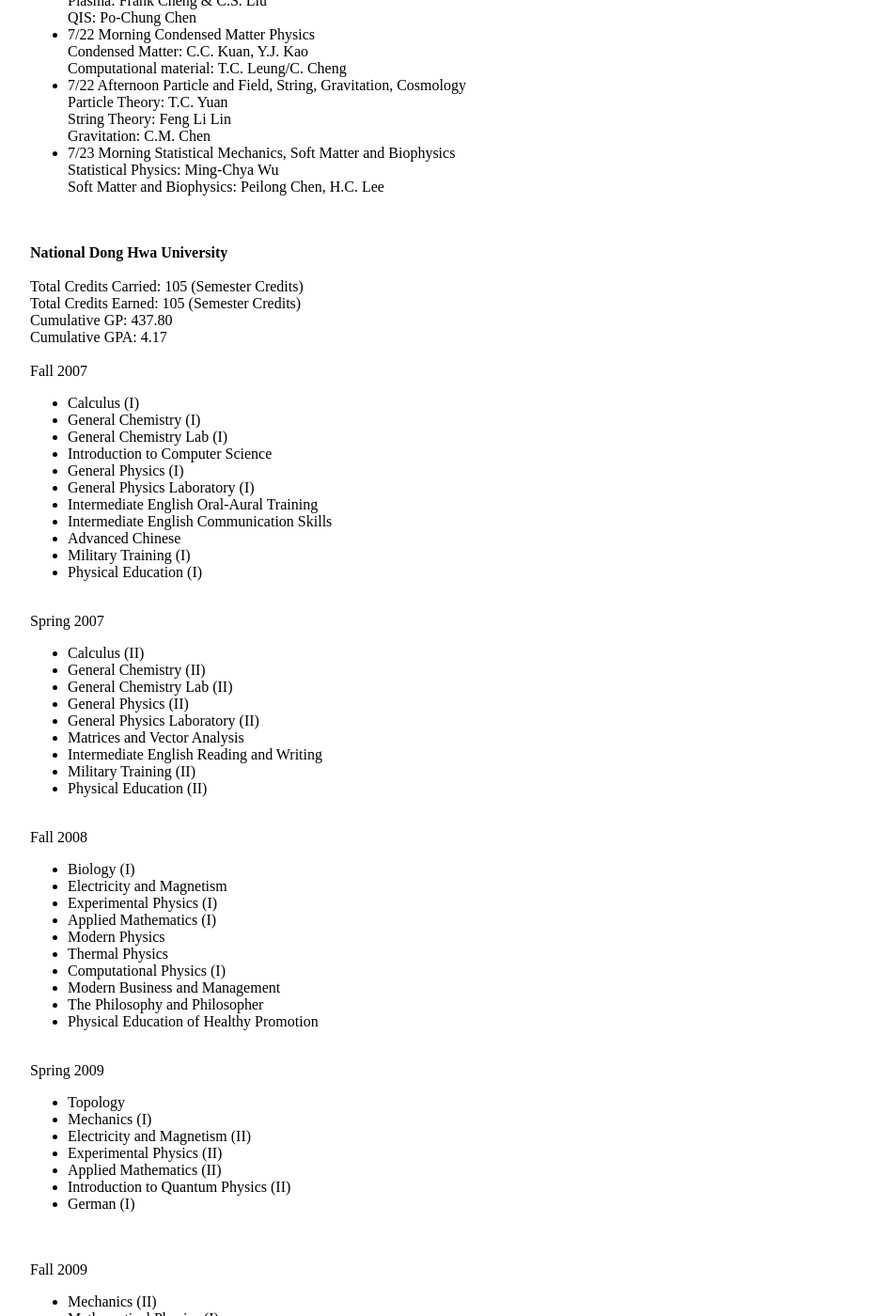
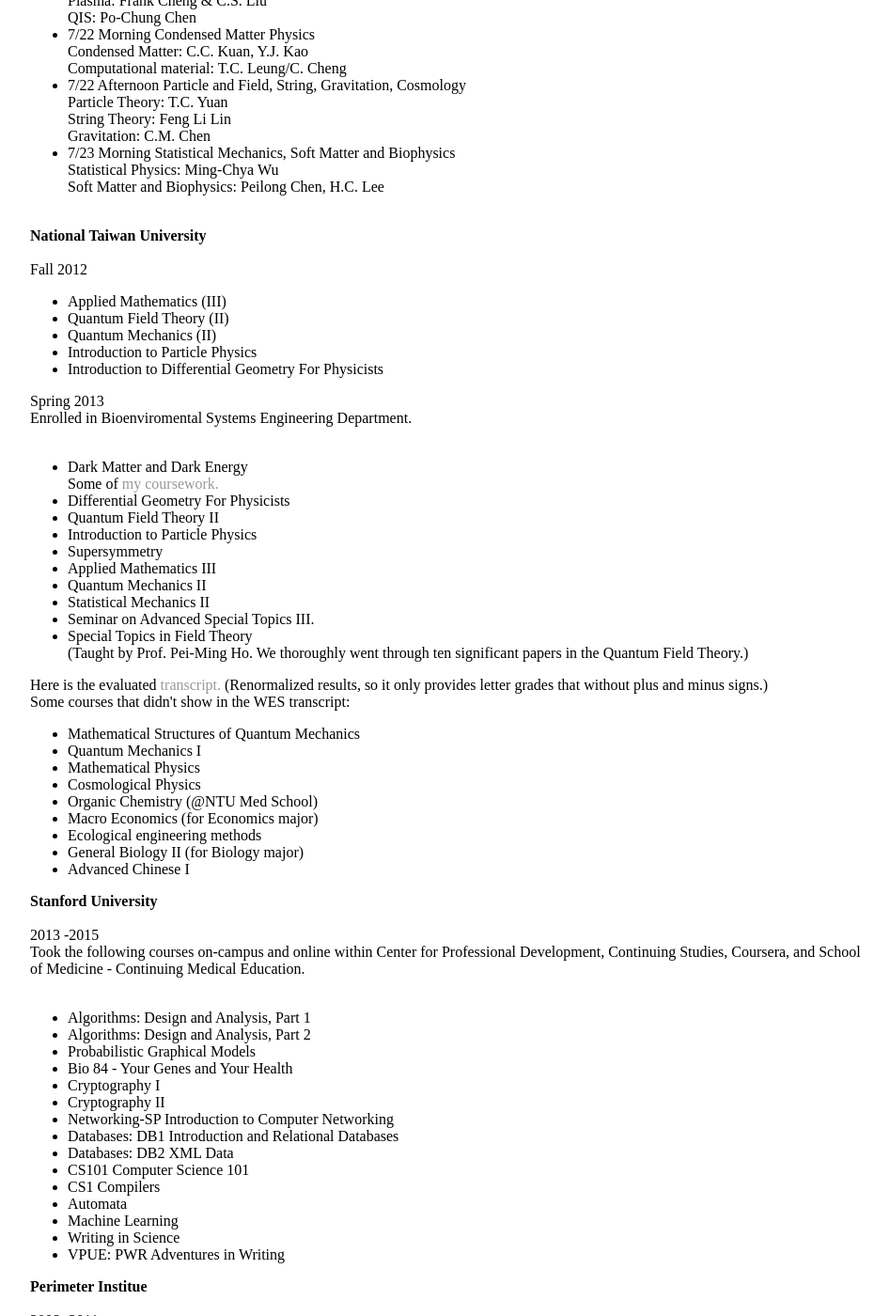
Before and after one commit to williamchuang/williamchuang.github.io, a Jekyll site: the page built from cv/index.html, in a window 1280 px wide and 1400 px high, scrolled down 2917 px. Shown: the whole window at 94% size, without its empty margins (160-1107 px from the left). Built offline with Jekyll 4.4.1, drawn with Linux system fonts in a browser that asks for light colours; comment, search, counter and statistics services are not loaded; some of the changed text lies outside the part shown.

Commit message:
Update index.html

```diff
--- a/cv/index.html
+++ b/cv/index.html
@@ -168,80 +168,6 @@
 Statistical Physics: Ming-Chya Wu <br>
 Soft Matter and Biophysics: Peilong Chen, H.C. Lee <br>
 </ul>
-<br><br>
-<b>National Dong Hwa University</b><br><br>
-Total Credits Carried: 105 (Semester Credits)<br>
-Total Credits Earned: 105 (Semester Credits)<br>
-Cumulative GP: 437.80<br>
-Cumulative GPA: 4.17<br>
-<br>
-Fall 2007 <br>
-<ul>
-<li>Calculus (I)
-<li>General Chemistry (I)
-<li>General Chemistry Lab (I)
-<li>Introduction to Computer Science
-<li>General Physics (I)
-<li>General Physics Laboratory (I)
-<li>Intermediate English Oral-Aural Training
-<li>Intermediate English Communication Skills
-<li>Advanced Chinese
-<li>Military Training (I)
-<li>Physical Education (I)
-</ul>
-<br>
-Spring 2007 <br>
-<ul>
-<li>Calculus (II)
-<li>General Chemistry (II)
-<li>General Chemistry Lab (II)
-<li>General Physics (II)
-<li>General Physics Laboratory (II)
-<li>Matrices and Vector Analysis
-<li>Intermediate English Reading and Writing
-<li>Military Training (II)
-<li>Physical Education (II)
-</ul>
-<br>
-Fall 2008<br>
-<ul>
-<li>Biology (I)
-<li>Electricity and Magnetism
-<li>Experimental Physics (I)
-<li>Applied Mathematics (I)
-<li>Modern Physics
-<li>Thermal Physics
-<li>Computational Physics (I)
-<li>Modern Business and Management
-<li>The Philosophy and Philosopher
-<li>Physical Education of Healthy Promotion
-</ul>
-<br>
-Spring 2009<br>
-<ul>
-<li>Topology
-<li>Mechanics (I)
-<li>Electricity and Magnetism (II)
-<li>Experimental Physics (II)
-<li>Applied Mathematics (II)
-<li>Introduction to Quantum Physics (II)
-<li>German (I)
-</ul>
-<br>
-
-<br>
-Fall 2009
-<ul>
-<li>Mechanics (II)
-<li>Mathematical Physics (I)
-<li>Experimental Physics (III)
-<li>Introduction to Quantum Physics (I)
-<li>Colloquium (I)
-<li>Music Appreciation
-<li>Taiwan Theater
-<li>Development of City Tourism
-</ul>
-
 
 <br>
 <b>National Taiwan University</b><br><br>
```
